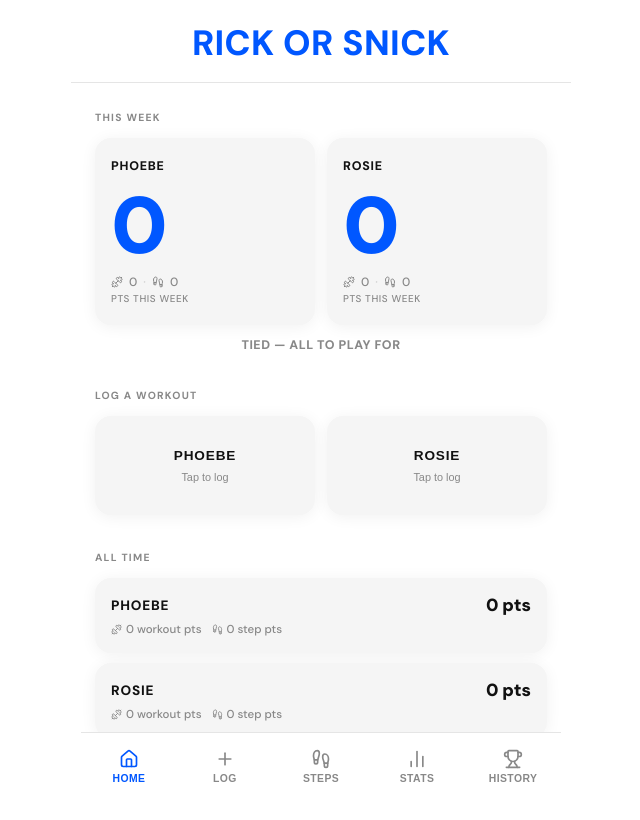
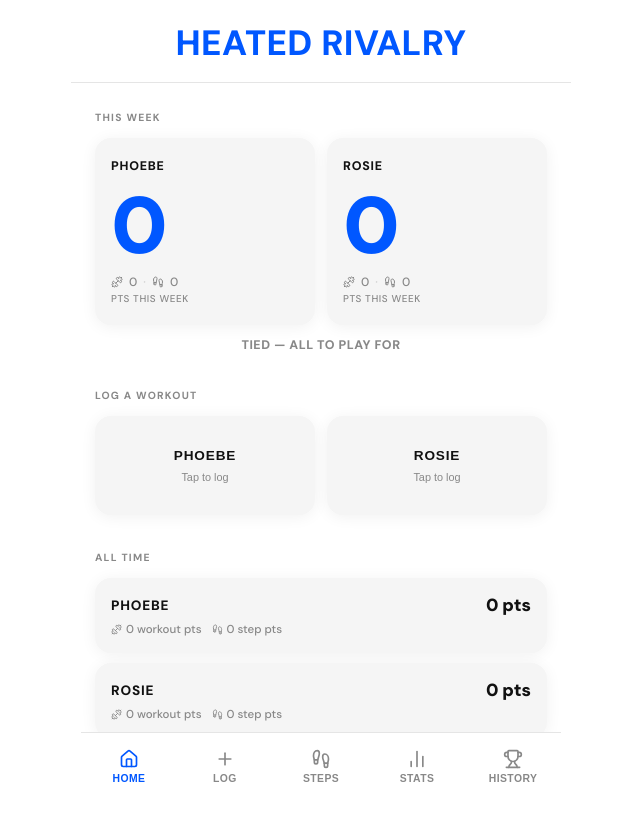
Before and after one commit to rosietee22/rick-or-snick, a React (Vite) app: page / in a window 1280 px wide. Shown: the top 820 px of the page, without its empty margins (319-959 px from the left). Built offline with nearby package versions, Linux system fonts and the light colour scheme; no server answers; the database is empty.

Commit message:
Rename app to HEATED RIVALRY

```diff
--- a/index.html
+++ b/index.html
@@ -7,12 +7,12 @@
     <meta name="mobile-web-app-capable" content="yes" />
     <meta name="apple-mobile-web-app-capable" content="yes" />
     <meta name="apple-mobile-web-app-status-bar-style" content="default" />
-    <meta name="apple-mobile-web-app-title" content="RICK OR SNICK" />
+    <meta name="apple-mobile-web-app-title" content="HEATED RIVALRY" />
     <link rel="icon" type="image/svg+xml" href="/favicon.svg" />
     <link rel="preconnect" href="https://fonts.googleapis.com" />
     <link rel="preconnect" href="https://fonts.gstatic.com" crossorigin />
     <link href="https://fonts.googleapis.com/css2?family=DM+Sans:wght@400;500;600;700;800;900&display=swap" rel="stylesheet" />
-    <title>RICK OR SNICK</title>
+    <title>HEATED RIVALRY</title>
   </head>
   <body>
     <div id="root"></div>
--- a/src/App.jsx
+++ b/src/App.jsx
@@ -40,7 +40,7 @@ export default function App() {
   return (
     <div className="app">
       <header className="app-header">
-        <h1 className="app-title">Rick or Snick</h1>
+        <h1 className="app-title">HEATED RIVALRY</h1>
         <p className="app-sub">Who&rsquo;s winning this week?</p>
       </header>
 
```
